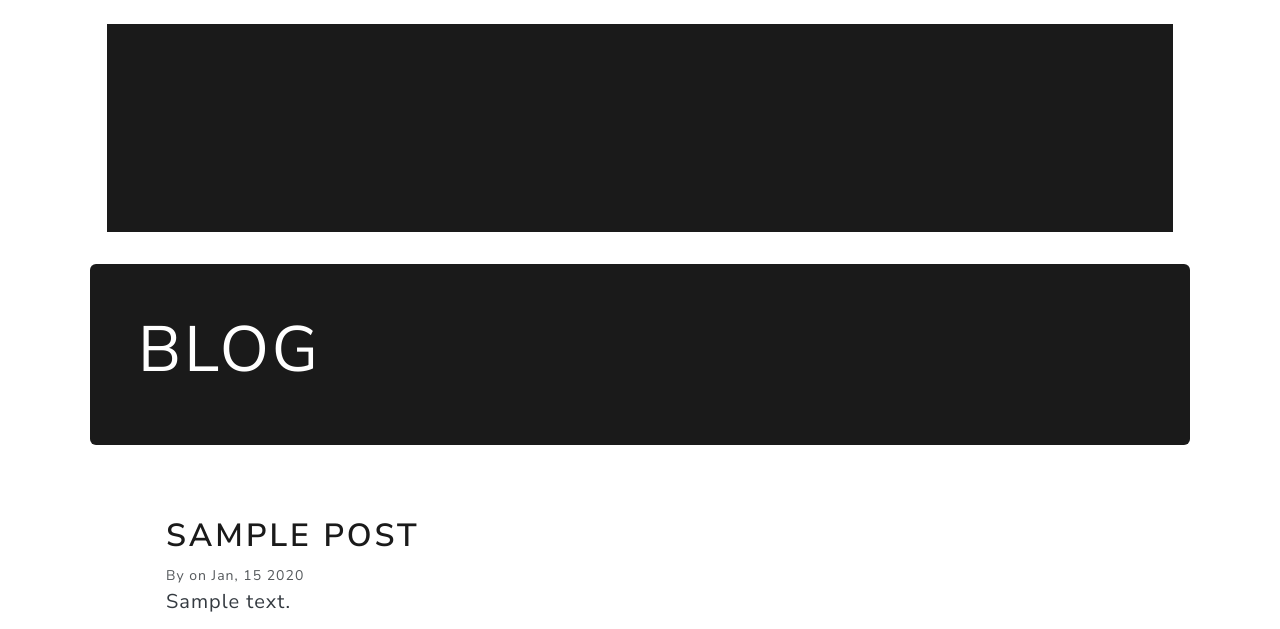
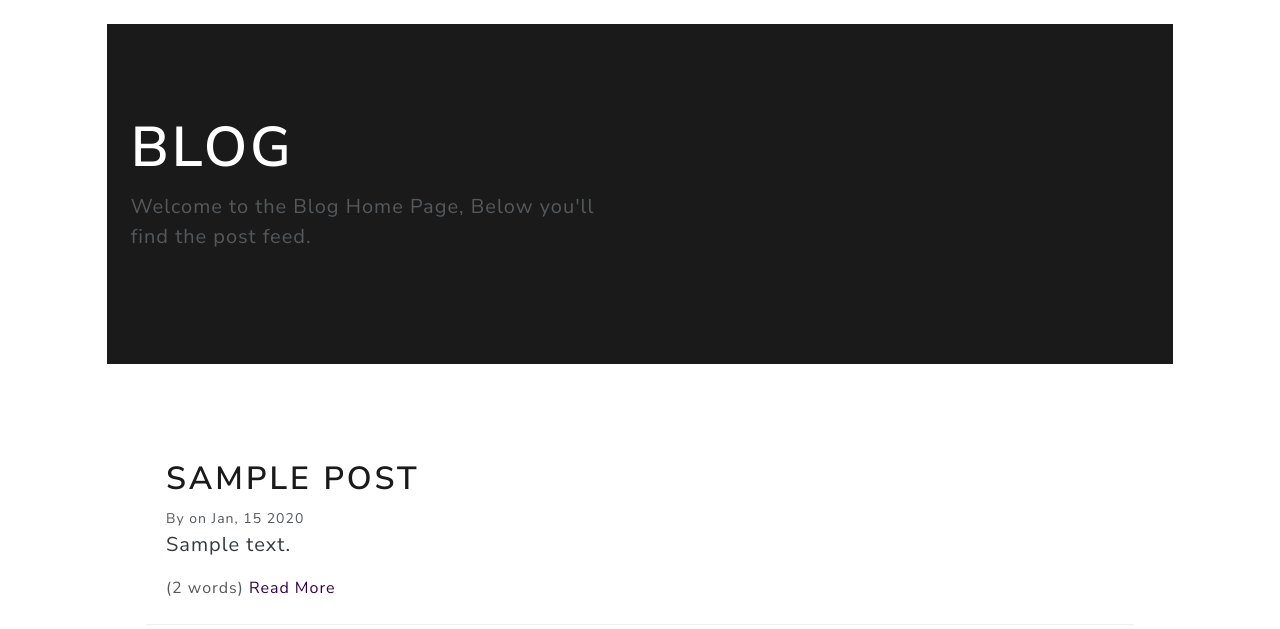
Before and after one commit to Trianglium/artist-cv, a Django app: template cv/blog/templates/blog/index.html in a window 1280 px wide. Shown: the part 92-721 px from the top of the page. Run offline with Django 3.2, Linux system fonts and the light colour scheme; the template is opened without the code that fills it: most values are stand-ins (such as "Sample title", 1, 10 or a date in 2020); some libraries are stand-ins or nearby versions.

Commit message:
Blog Block Updates

```diff
--- a/cv/blog/templates/blog/index.html
+++ b/cv/blog/templates/blog/index.html
@@ -11,10 +11,9 @@
 
 
 {% endblock %}
+{% block hero_title %}Blog{% endblock %}
+{% block hero_text %}Welcome to the Blog Home Page, Below you'll find the post feed.{% endblock %}
 {% block content %}
-{% container  "p-5 text-dark bg-primary text-right rounded" %}
-  <h2 class="display-3 text-white">Blog</h2>
-{% endcontainer %}
 {% for post in posts %}
 {% container  "p-5" %}
     {% row "border-bottom m-1 p-1" %}
```
Also changed, not shown: cv/blog/migrations/0001_initial.py (added).
